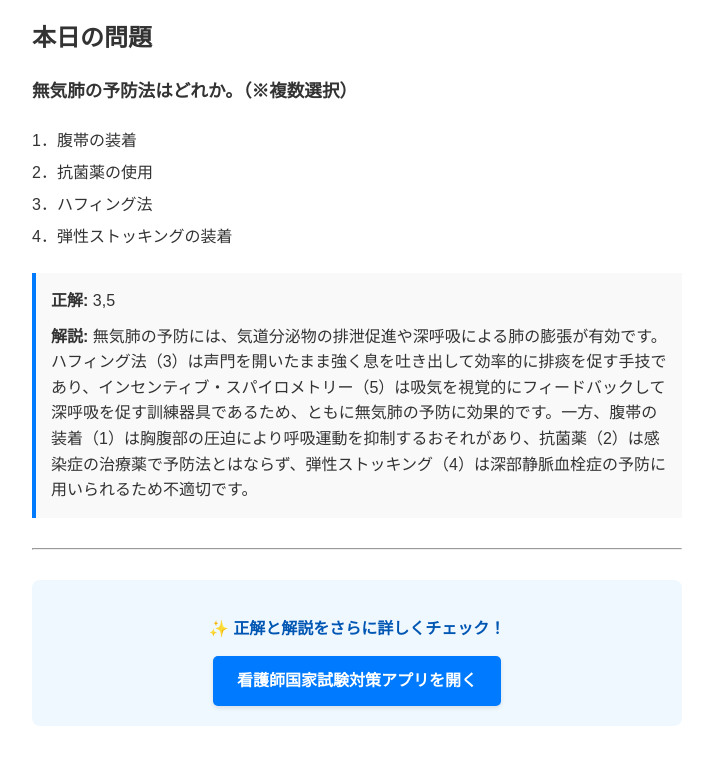
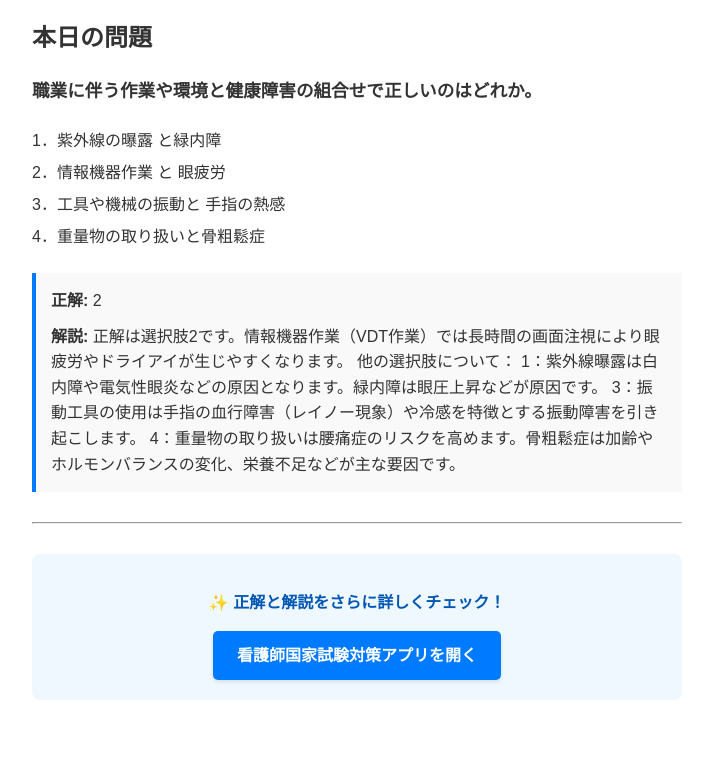
Before and after one commit to DaisukeNishioka/X-auto-post, a plain HTML site: page index.html in a window 1280 px wide. Shown: the part 106-870 px from the top of the page, without its empty margins (283-996 px from the left). After the commit the page ends 846 px from the top, so only its background shows below. Drawn offline with Linux system fonts and the light colour scheme.

Commit message:
Update today's question

```diff
--- a/index.html
+++ b/index.html
@@ -8,18 +8,23 @@
     <h1 style="border-bottom: 2px solid #007bff; padding-bottom: 10px; color: #007bff;">本日の看護師国家試験 対策</h1>
 
         <h2>本日の問題</h2>
-        <p style="font-size: 1.1em; font-weight: bold; margin-bottom: 20px;">無気肺の予防法はどれか。（※複数選択）</p>
+        <p style="font-size: 1.1em; font-weight: bold; margin-bottom: 20px;">職業に伴う作業や環境と健康障害の組合せで正しいのはどれか。</p>
 
         <ul style="list-style-type: none; padding-left: 0; line-height: 2;">
-            <li>1．腹帯の装着</li>
-            <li>2．抗菌薬の使用</li>
-            <li>3．ハフィング法</li>
-            <li>4．弾性ストッキングの装着</li>
+            <li> 1．紫外線の曝露 と緑内障</li>
+            <li> 2．情報機器作業 と 眼疲労</li>
+            <li> 3．工具や機械の振動と 手指の熱感</li>
+            <li> 4．重量物の取り扱いと骨粗鬆症</li>
         </ul>
 
         <div style="margin-top: 20px; padding: 15px; background: #f9f9f9; border-left: 4px solid #007bff;">
-            <p style="margin: 0 0 10px 0;"><strong>正解:</strong> 3,5</p>
-            <p style="margin: 0;"><strong>解説:</strong> 無気肺の予防には、気道分泌物の排泄促進や深呼吸による肺の膨張が有効です。ハフィング法（3）は声門を開いたまま強く息を吐き出して効率的に排痰を促す手技であり、インセンティブ・スパイロメトリー（5）は吸気を視覚的にフィードバックして深呼吸を促す訓練器具であるため、ともに無気肺の予防に効果的です。一方、腹帯の装着（1）は胸腹部の圧迫により呼吸運動を抑制するおそれがあり、抗菌薬（2）は感染症の治療薬で予防法とはならず、弾性ストッキング（4）は深部静脈血栓症の予防に用いられるため不適切です。</p>
+            <p style="margin: 0 0 10px 0;"><strong>正解:</strong> 2</p>
+            <p style="margin: 0;"><strong>解説:</strong> 正解は選択肢2です。情報機器作業（VDT作業）では長時間の画面注視により眼疲労やドライアイが生じやすくなります。
+
+他の選択肢について：
+1：紫外線曝露は白内障や電気性眼炎などの原因となります。緑内障は眼圧上昇などが原因です。
+3：振動工具の使用は手指の血行障害（レイノー現象）や冷感を特徴とする振動障害を引き起こします。
+4：重量物の取り扱いは腰痛症のリスクを高めます。骨粗鬆症は加齢やホルモンバランスの変化、栄養不足などが主な要因です。</p>
         </div>
 
         <hr style="margin: 30px 0;">
```
